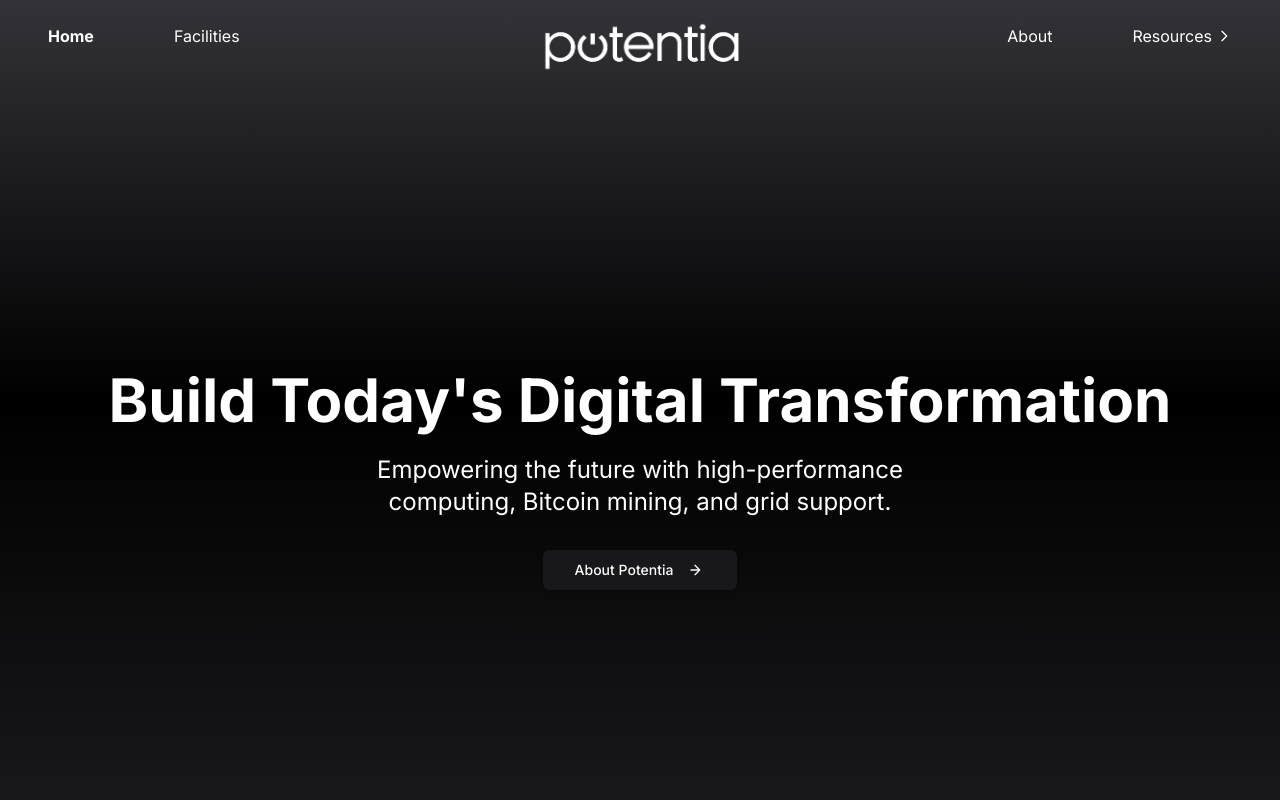
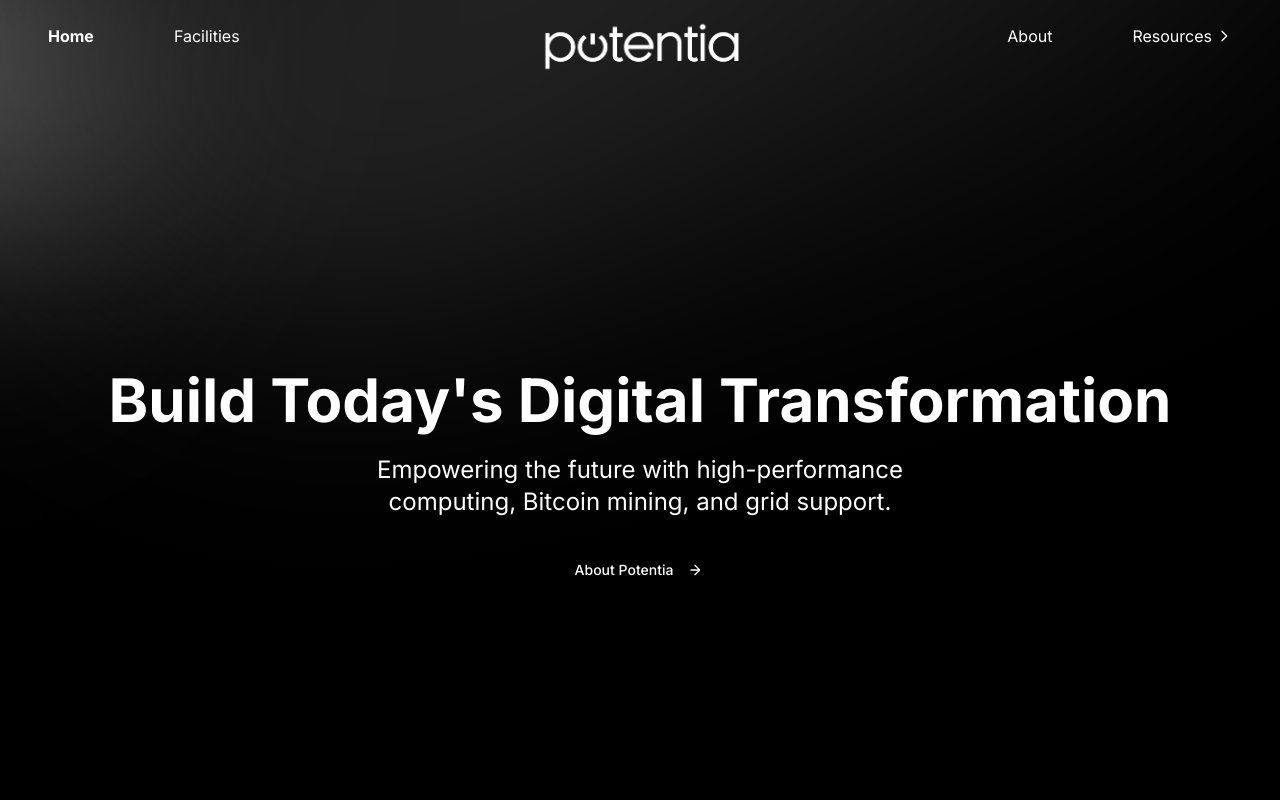
Before and after one commit to kidusabdula/potentia-web, a Next.js app: page / in a window 1280 px wide. Shown: the top 800 px of the page. Built offline with nearby package versions, Linux system fonts and the light colour scheme.

Commit message:
Optimization & Edits

```diff
--- a/components/Hero.tsx
+++ b/components/Hero.tsx
@@ -15,9 +15,15 @@ const Hero = () => {
   };
 
   return (
-    <section className="relative h-screen w-full overflow-hidden bg-gradient-to-b from-zinc-700/80 via-black/90 to-zinc-900 pt-40">
-      {/* Gradient Background (No Images or Videos) */}
-      <div className="absolute inset-0 pointer-events-none" />
+    <section className="relative h-screen w-full overflow-hidden pt-40">
+      {/* Custom Gradient Background */}
+      <div
+        aria-hidden="true"
+        className="flex absolute -top-96 start-1/2 transform -translate-x-1/2"
+      >
+        <div className="bg-gradient-to-r from-black/50 via-white/60 to-black/70 blur-[8rem] w-[25rem] h-[44rem] rotate-[-60deg] transform -translate-x-[10rem]" />
+        <div className="bg-gradient-to-tl from-black/70 via-white/15 to-black/50 blur-[8rem] w-[90rem] h-[50rem] rounded-full origin-top-left -rotate-12 -translate-x-[15rem]" />
+      </div>
 
       {/* Overlay Content with Animation */}
       <motion.div
@@ -36,7 +42,7 @@ const Hero = () => {
         <div>
           <Link href="/about" passHref>
             <Button
-              variant="default"
+              variant="ghost"
               size="lg"
               aria-label="Get Started with our services"
               className="group"
```
